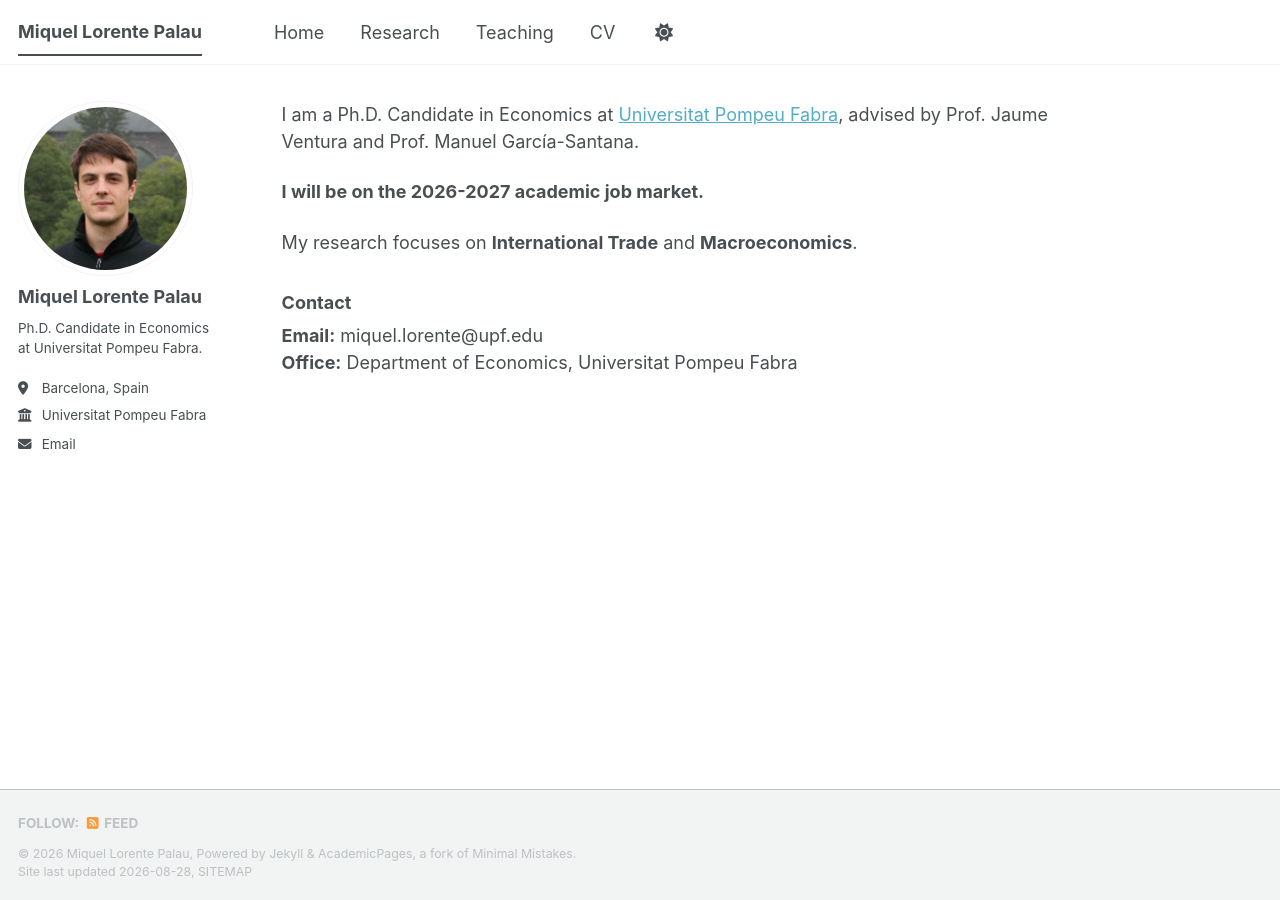
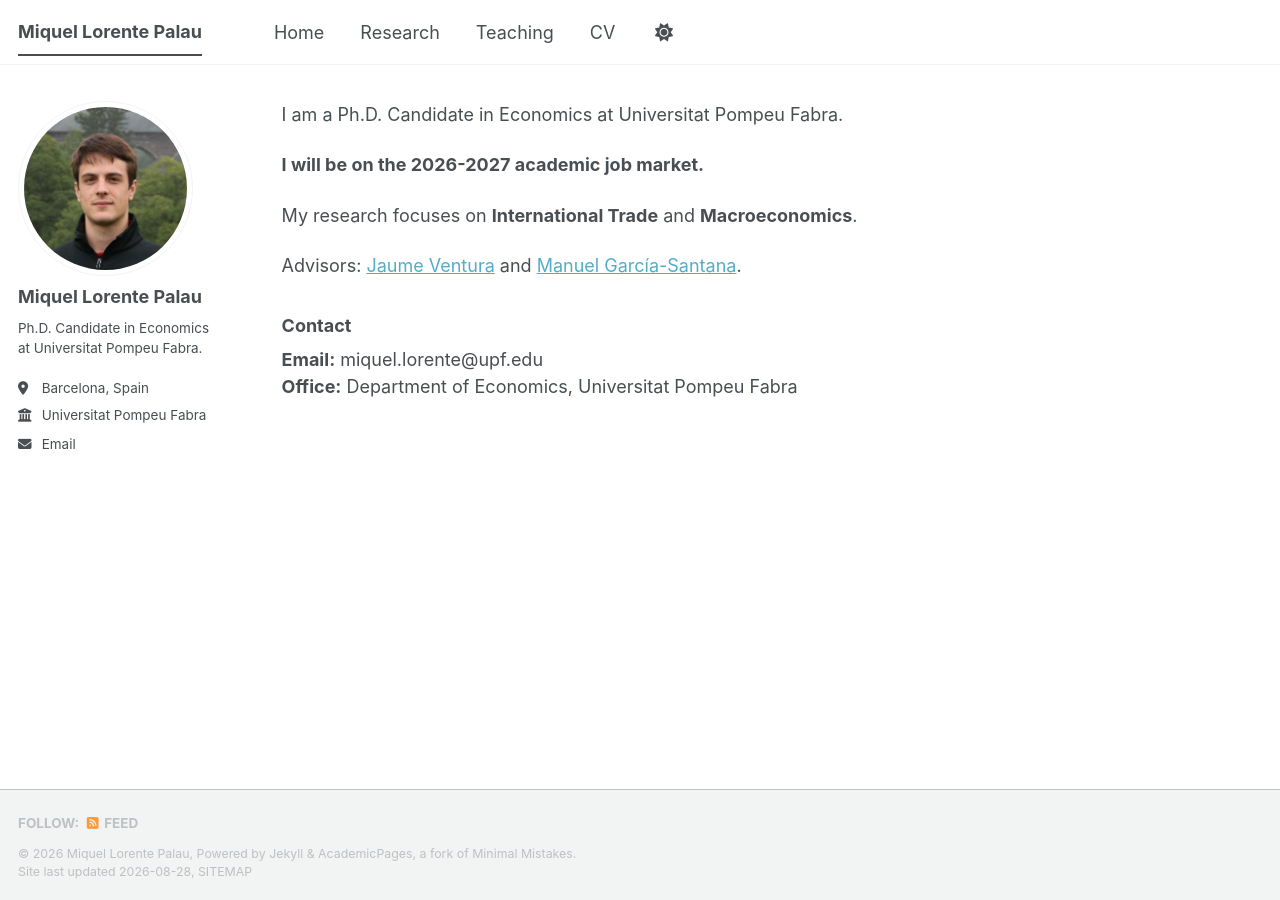
Before and after one commit to miquel-lorente/miquel-lorente.github.io, a Jekyll site: the page built from _pages/about.md, in a window 1280 px wide. Built offline with Jekyll 4.4.1, drawn with Linux system fonts in a browser that asks for light colours; a style sheet for code colours, icons or effects is not loaded.

Commit message:
Revise about page for clarity and structure
Removed advisor information from the introduction and added it in a separate line.

```diff
--- a/_pages/about.md
+++ b/_pages/about.md
@@ -4,12 +4,14 @@ permalink: /
 author_profile: true
 ---
 
-I am a Ph.D. Candidate in Economics at [Universitat Pompeu Fabra](https://www.upf.edu), advised by Prof. Jaume Ventura and Prof. Manuel García-Santana.
+I am a Ph.D. Candidate in Economics at Universitat Pompeu Fabra.
 
 **I will be on the 2026-2027 academic job market.**
 
 My research focuses on **International Trade** and **Macroeconomics**.
 
+Advisors: [Jaume Ventura](https://crei.cat/people/jventura/) and [Manuel García-Santana](https://sites.google.com/view/manugarciasantana/home).
+
 ### Contact
 **Email:** miquel.lorente@upf.edu
 **Office:** Department of Economics, Universitat Pompeu Fabra
```
